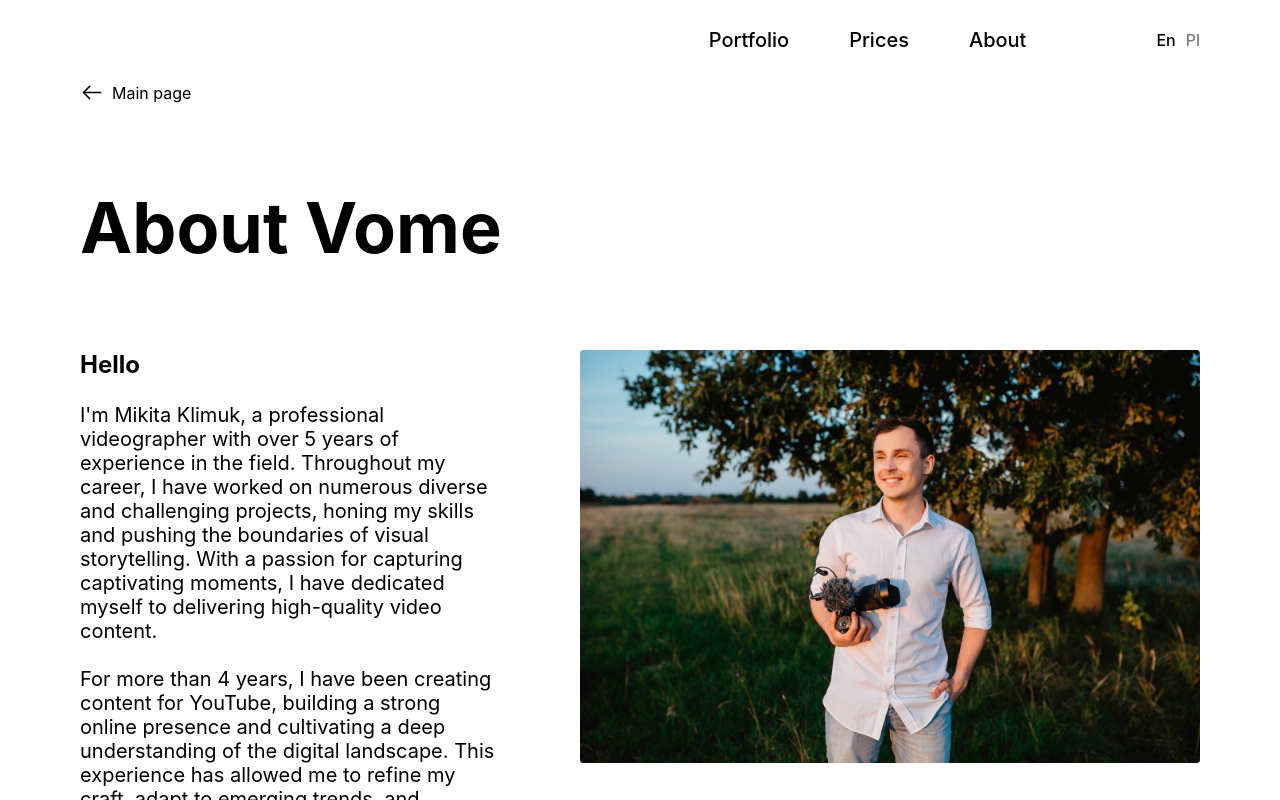
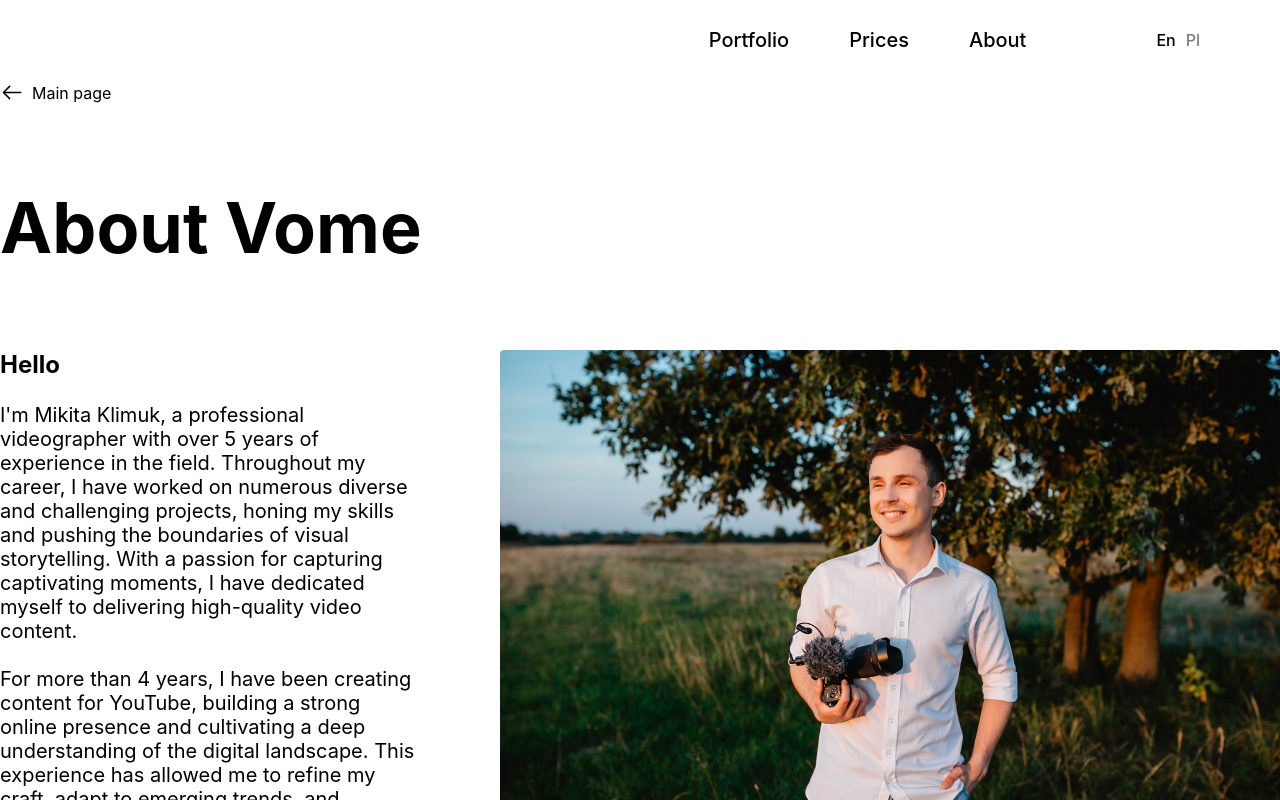
Before and after one commit to NikitaKlimuk/vome, a React (Create React App) app: page /about in a window 1280 px wide. Shown: the top 800 px of the page. Built offline with nearby package versions, Linux system fonts and the light colour scheme.

Commit message:
fix global container style

```diff
--- a/src/pages/portfolio/styles.scss
+++ b/src/pages/portfolio/styles.scss
@@ -35,7 +35,7 @@
       flex-wrap: wrap;
       justify-content: center;
       &__item {
-        width: 414px;
+        width: 413px;
         transition: 0.5s ease-in-out;
       }
       &__item:hover {
--- a/src/pages/prices/styles.scss
+++ b/src/pages/prices/styles.scss
@@ -9,7 +9,7 @@
     display: flex;
     flex-wrap: wrap;
     justify-content: center;
-    gap: 50px;
+    gap: 24px;
     &-item {
       height: 661px;
       width: 410px;
--- a/src/styles/main.scss
+++ b/src/styles/main.scss
@@ -40,5 +40,6 @@ body {
 }
 
 .container {
-  margin: 0 80px;
+  margin: 0 auto;
+  width: 1280px;
 }
```
